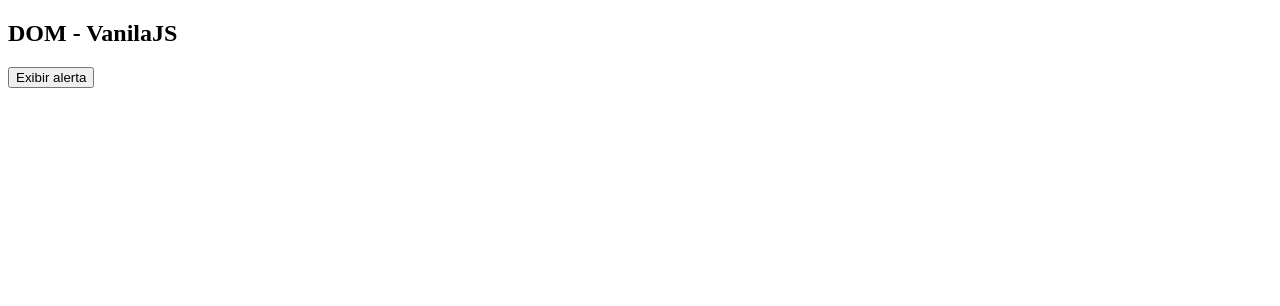
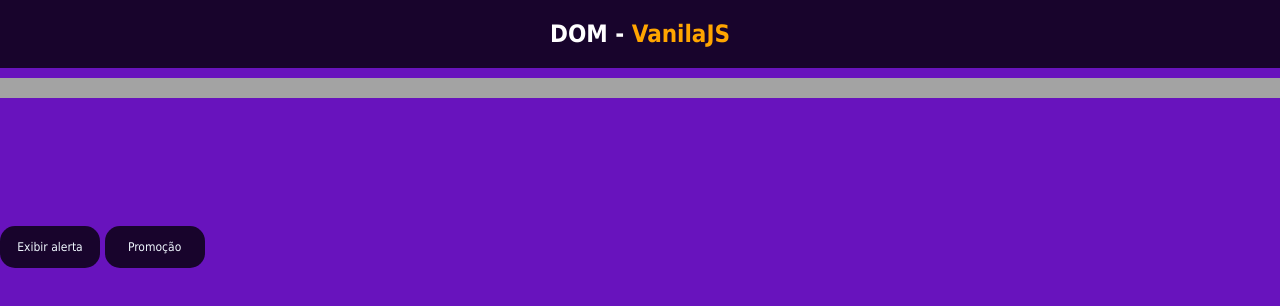
Before and after one commit to MaxwellJalves/revisao-vanila-js, a plain HTML site: page src/index.html in a window 1280 px wide. Drawn offline with Linux system fonts and the light colour scheme.

Commit message:
adicionado funcao manipular o elemento do dom inserindo uma lista com todos os produtos com preço promocional

```diff
--- a/src/index.html
+++ b/src/index.html
@@ -5,12 +5,22 @@
     <meta http-equiv="X-UA-Compatible" content="IE=edge">
     <meta name="viewport" content="width=device-width, initial-scale=1.0">
     <title>Revisão DOM - JSVanila</title>
+    <link rel="stylesheet" href="./style/style.css">
 </head>
 <body>
-    <div>
-        <h2>DOM - VanilaJS</h2>
+    <header>
+        <h2>DOM - <span>VanilaJS</span></h2>
+    </header>
+    <div class="container">
+        <div id="promocao">
+
+        </div>
     </div>
-    <button onclick="exibirAlerta()">Exibir alerta</button>
+    <section>
+        <button onclick="exibirAlerta()">Exibir alerta</button>
+        <button onclick="obterItensPromocionais()">Promoção</button>
+    </section>
+
     <script src="/src/regras/map.js"></script>
 </body>
 </html>
--- a/src/regras/map.js
+++ b/src/regras/map.js
@@ -18,10 +18,10 @@ const produtos = [
     { descricao: 'CAMARÃO - 700KG', preco: 57.5 },
 ]
 
-let n = produtos.map((produto) => {
+let filtro = produtos.map((produto) => {
     if (produto.preco < 25) {
         return {
-            nome: produto.descricao,
+            descricao: produto.descricao,
             preco: Number.parseFloat(
                 produto.preco - (produto.preco * 20) / 100
             ).toFixed(2),
@@ -30,4 +30,14 @@ let n = produtos.map((produto) => {
     return produto
 })
 
-n.forEach((p) => console.log(p))
+const obterItensPromocionais = ()=>{
+    const elementoHTML = document.querySelector("#promocao")
+    filtro.map(value => value)
+    .forEach(({descricao,preco}) =>{
+         elementoHTML.innerHTML += `
+        <li>${descricao} R$ ${preco}</li>
+
+
+        `
+    })
+}
--- /dev/null
+++ b/src/style/style.css
@@ -0,0 +1,76 @@
+body,
+html {
+    margin: 0;
+    padding: 0px;
+    background-color: rgb(104, 19, 189);
+    font-family: tahoma;
+    font-weight: 500px;
+}
+
+header {
+    display: flex;
+
+    background-color: rgba(0, 0, 0, 0.767);
+    color: white;
+
+    justify-content: center;
+    margin-bottom: 10px;
+}
+
+header span {
+    color: orange;
+}
+.container {
+    display: flex;
+
+    width: 100%;
+    height: auto;
+    background-color: rgb(163, 163, 163);
+}
+#promocao {
+    display: flex;
+    flex-direction: column;
+    padding: 10px 10px;
+    width: 80%;
+}
+#promocao li{
+    list-style: none;
+    font-size: 12px;
+    font-family: tahoma;
+    font-weight: 500;
+}
+#promocao li:hover{
+    background: rgba(0, 0, 0, 0.767);
+    height: 25px;
+    border: 0.5px solid rgb(0, 243, 0);
+
+    width: 100%;
+    color: white;
+
+    display: flex;
+    align-items: center;
+    justify-content: space-between;
+}
+
+section {
+    padding-top: 10%;
+}
+
+section button {
+    box-sizing: border-box;
+    width: 100px;
+    height: 42px;
+    background: rgba(0, 0, 0, 0.767);
+    color: aliceblue;
+    border: none;
+    border-radius: 15px;
+
+    font-family: inherit;
+    font-size: 12px;
+    font-weight: 400;
+}
+
+section button:hover {
+    background-color: rgba(60, 250, 7, 0.589);
+    transition: 1s;
+}
```
Also changed, not shown: 1 other file.
